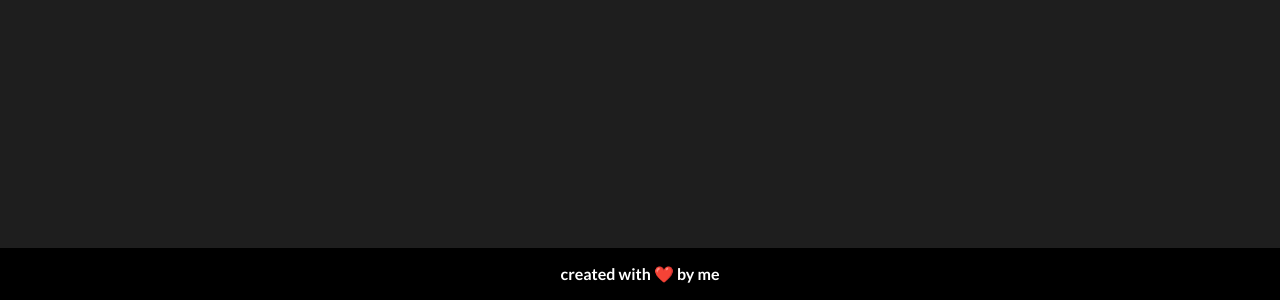
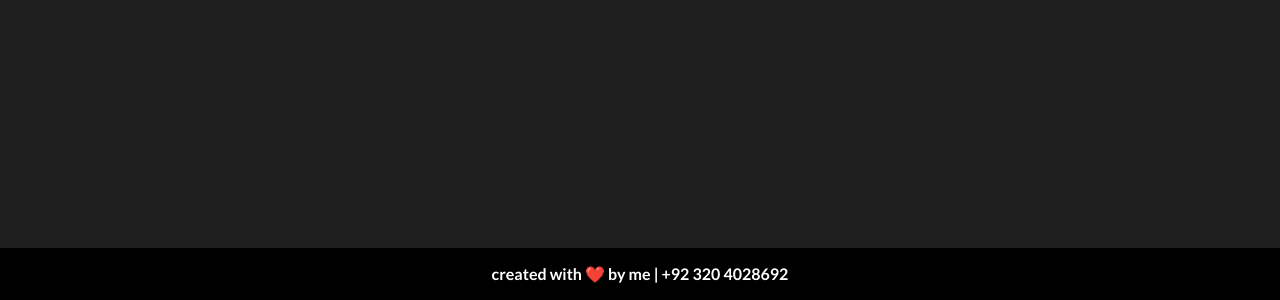
Before and after one commit to ranajaffar259/codewithjaffar, a website: page index.html in a window 1280 px wide. Shown: the part 7994-8294 px from the top of the page. Drawn offline with nearby package versions, Linux system fonts and the light colour scheme.

Commit message:
Update index.html
added number

```diff
--- a/index.html
+++ b/index.html
@@ -290,7 +290,7 @@
             </p>
         </section>
         <footer>
-            <p>created with ❤️ by me</p>
+            <p>created with ❤️ by me | +92 320 4028692</p>
         </footer>
     </div>
     <script src="https://cdnjs.cloudflare.com/ajax/libs/gsap/3.12.2/gsap.min.js"></script>
```
